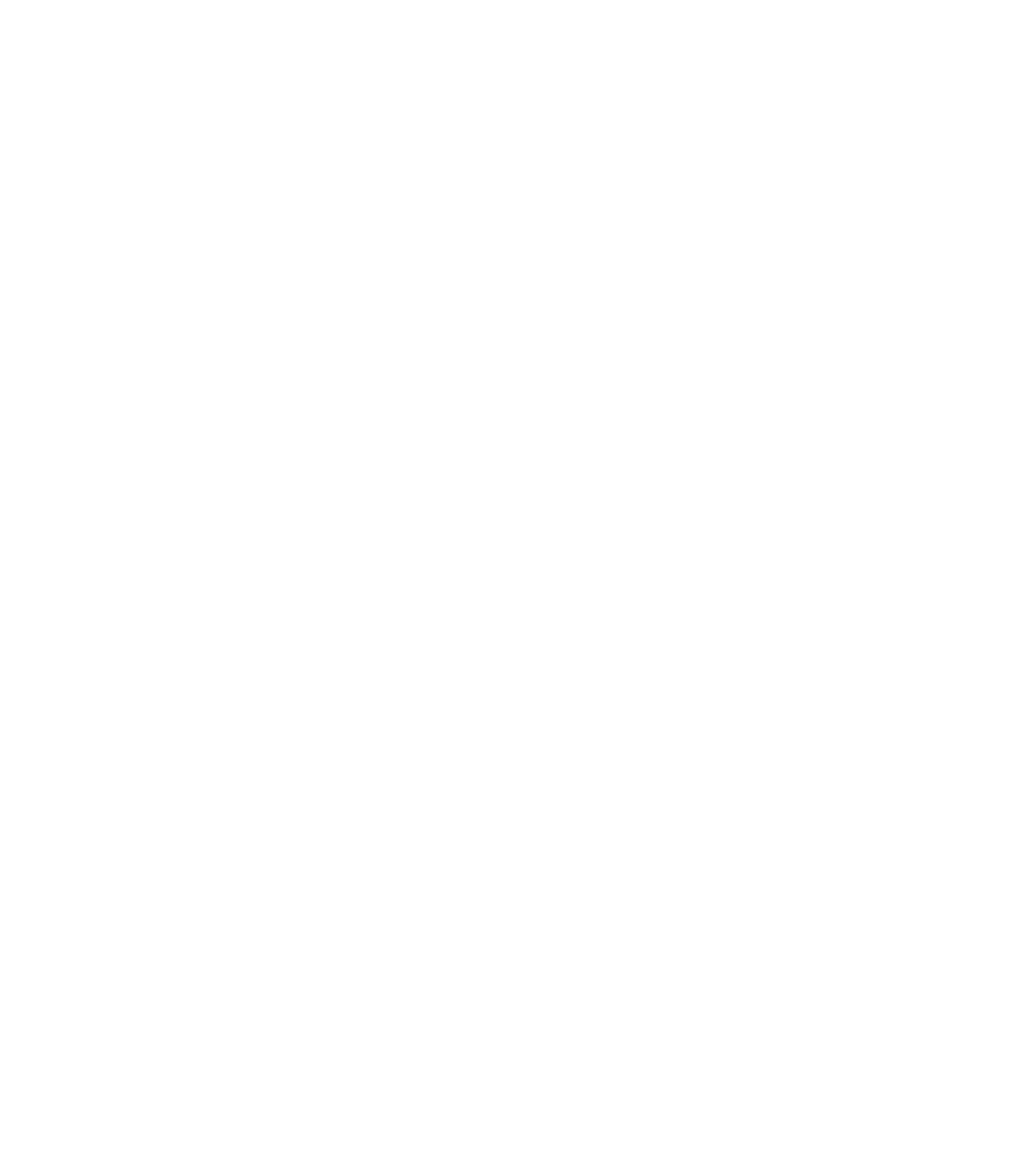
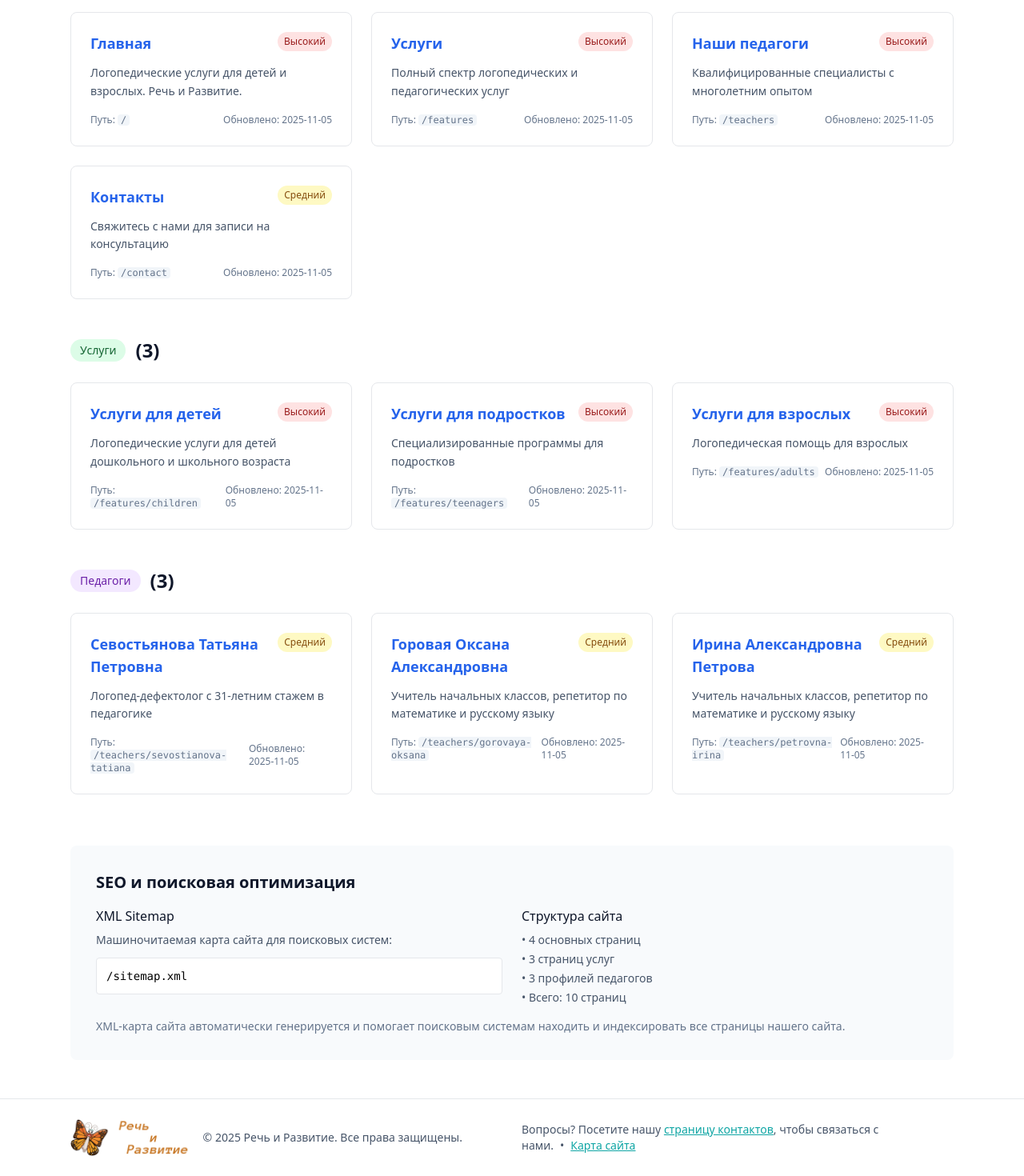
Before and after one commit to sebaural/speech-development, a React (Vite) app: page /sitemap in a window 1280 px wide. Before the commit this address had no page. Shown: the part 330-1800 px from the top of the page at 80% size. Before the commit the page ends 800 px from the top, so only its background shows below. Built offline with nearby package versions, Linux system fonts and the light colour scheme.

Commit message:
added sitemap

```diff
--- a/src/App.tsx
+++ b/src/App.tsx
@@ -4,6 +4,7 @@
 import FeaturesPage from './pages/FeaturesPage'
 import TeachersPage from './pages/TeachersPage'
 import ContactPage from './pages/ContactPage'
+import SiteMapPage from './pages/SiteMapPage'
 import Children from './pages/features/children'
 import Teenagers from './pages/features/teenagers'
 import Adults from './pages/features/adults'
@@ -71,6 +72,7 @@
   <Route path="/teachers" element={<TeachersPage />} />
   <Route path="/teachers/:slug" element={<TestimonialDetailPage />} />
       <Route path="/contact" element={<ContactPage />} />
+      <Route path="/sitemap" element={<SiteMapPage />} />
     </Routes>
   )
 }
--- a/src/components/Footer.tsx
+++ b/src/components/Footer.tsx
@@ -17,7 +17,9 @@
           <p className="text-sm text-slate-600">© {new Date().getFullYear()} Речь и Развитие. Все права защищены.</p>
         </div>
         <div className="flex items-center text-sm text-slate-600">
-          <p>Вопросы? Посетите нашу <a href="/contact" className="text-accent underline">страницу контактов</a>, чтобы связаться с нами.</p>
+          <p>Вопросы? Посетите нашу <a href="/contact" className="text-accent underline">страницу контактов</a>, чтобы связаться с нами.
+          <span className="mx-2">•</span>
+          <a href="/sitemap" className="text-accent underline">Карта сайта</a></p>
         </div>
       </div>
     </footer>
--- /dev/null
+++ b/src/components/SiteMap.tsx
@@ -0,0 +1,213 @@
+import React from 'react'
+import { Link } from 'react-router-dom'
+
+export interface SiteMapItem {
+  title: string
+  path: string
+  description: string
+  category: 'main' | 'feature' | 'teacher'
+  lastModified: string
+  priority: 'high' | 'medium' | 'low'
+}
+
+const siteMapData: SiteMapItem[] = [
+  // Main Pages
+  {
+    title: 'Главная',
+    path: '/',
+    description: 'Логопедические услуги для детей и взрослых. Речь и Развитие.',
+    category: 'main',
+    lastModified: '2025-11-05',
+    priority: 'high'
+  },
+  {
+    title: 'Услуги',
+    path: '/features',
+    description: 'Полный спектр логопедических и педагогических услуг',
+    category: 'main',
+    lastModified: '2025-11-05',
+    priority: 'high'
+  },
+  {
+    title: 'Наши педагоги',
+    path: '/teachers',
+    description: 'Квалифицированные специалисты с многолетним опытом',
+    category: 'main',
+    lastModified: '2025-11-05',
+    priority: 'high'
+  },
+  {
+    title: 'Контакты',
+    path: '/contact',
+    description: 'Свяжитесь с нами для записи на консультацию',
+    category: 'main',
+    lastModified: '2025-11-05',
+    priority: 'medium'
+  },
+
+  // Feature Pages
+  {
+    title: 'Услуги для детей',
+    path: '/features/children',
+    description: 'Логопедические услуги для детей дошкольного и школьного возраста',
+    category: 'feature',
+    lastModified: '2025-11-05',
+    priority: 'high'
+  },
+  {
+    title: 'Услуги для подростков',
+    path: '/features/teenagers',
+    description: 'Специализированные программы для подростков',
+    category: 'feature',
+    lastModified: '2025-11-05',
+    priority: 'high'
+  },
+  {
+    title: 'Услуги для взрослых',
+    path: '/features/adults',
+    description: 'Логопедическая помощь для взрослых',
+    category: 'feature',
+    lastModified: '2025-11-05',
+    priority: 'high'
+  },
+
+  // Teacher Pages
+  {
+    title: 'Севостьянова Татьяна Петровна',
+    path: '/teachers/sevostianova-tatiana',
+    description: 'Логопед-дефектолог с 31-летним стажем в педагогике',
+    category: 'teacher',
+    lastModified: '2025-11-05',
+    priority: 'medium'
+  },
+  {
+    title: 'Горовая Оксана Александровна',
+    path: '/teachers/gorovaya-oksana',
+    description: 'Учитель начальных классов, репетитор по математике и русскому языку',
+    category: 'teacher',
+    lastModified: '2025-11-05',
+    priority: 'medium'
+  },
+  {
+    title: 'Ирина Александровна Петрова',
+    path: '/teachers/petrovna-irina',
+    description: 'Учитель начальных классов, репетитор по математике и русскому языку',
+    category: 'teacher',
+    lastModified: '2025-11-05',
+    priority: 'medium'
+  }
+]
+
+const getCategoryColor = (category: SiteMapItem['category']) => {
+  switch (category) {
+    case 'main': return 'bg-blue-100 text-blue-800'
+    case 'feature': return 'bg-green-100 text-green-800'
+    case 'teacher': return 'bg-purple-100 text-purple-800'
+  }
+}
+
+const getPriorityColor = (priority: SiteMapItem['priority']) => {
+  switch (priority) {
+    case 'high': return 'bg-red-100 text-red-800'
+    case 'medium': return 'bg-yellow-100 text-yellow-800'
+    case 'low': return 'bg-gray-100 text-gray-800'
+  }
+}
+
+const getCategoryTitle = (category: SiteMapItem['category']) => {
+  switch (category) {
+    case 'main': return 'Основные страницы'
+    case 'feature': return 'Услуги'
+    case 'teacher': return 'Педагоги'
+  }
+}
+
+export default function SiteMap() {
+  const groupedData = siteMapData.reduce((groups, item) => {
+    const group = groups[item.category] || []
+    group.push(item)
+    groups[item.category] = group
+    return groups
+  }, {} as Record<string, SiteMapItem[]>)
+
+  return (
+    <div className="max-w-6xl mx-auto px-6 py-12">
+      <div className="mb-12 text-center">
+        <h1 className="text-4xl font-bold text-slate-900 mb-4">Карта сайта</h1>
+        <p className="text-lg text-slate-600 max-w-2xl mx-auto">
+          Полная структура нашего сайта логопедических услуг.
+          Найдите нужную информацию о наших услугах и специалистах.
+        </p>
+      </div>
+
+      {Object.entries(groupedData).map(([category, items]) => (
+        <div key={category} className="mb-12">
+          <h2 className="text-2xl font-semibold text-slate-900 mb-6 flex items-center gap-3">
+            <span className={`px-3 py-1 text-sm font-medium rounded-full ${getCategoryColor(category as SiteMapItem['category'])}`}>
+              {getCategoryTitle(category as SiteMapItem['category'])}
+            </span>
+            <span>({items.length})</span>
+          </h2>
+
+          <div className="grid gap-6 md:grid-cols-2 lg:grid-cols-3">
+            {items.map((item) => (
+              <div
+                key={item.path}
+                className="border rounded-lg p-6 hover:shadow-lg transition-shadow bg-white"
+              >
+                <div className="flex items-start justify-between mb-3">
+                  <Link
+                    to={item.path}
+                    className="text-lg font-semibold text-blue-600 hover:text-blue-800 hover:underline flex-1 mr-2"
+                  >
+                    {item.title}
+                  </Link>
+                  <span className={`px-2 py-1 text-xs font-medium rounded-full whitespace-nowrap ${getPriorityColor(item.priority)}`}>
+                    {item.priority === 'high' ? 'Высокий' : item.priority === 'medium' ? 'Средний' : 'Низкий'}
+                  </span>
+                </div>
+
+                <p className="text-slate-600 mb-4 text-sm leading-relaxed">{item.description}</p>
+
+                <div className="flex items-center justify-between text-xs text-slate-500">
+                  <span>Путь: <code className="bg-slate-100 px-1 rounded">{item.path}</code></span>
+                  <span>Обновлено: {item.lastModified}</span>
+                </div>
+              </div>
+            ))}
+          </div>
+        </div>
+      ))}
+
+      <div className="mt-16 p-8 bg-slate-50 rounded-lg">
+        <h2 className="text-xl font-semibold text-slate-900 mb-4">SEO и поисковая оптимизация</h2>
+        <div className="grid md:grid-cols-2 gap-6">
+          <div>
+            <h3 className="font-medium text-slate-900 mb-2">XML Sitemap</h3>
+            <p className="text-slate-600 mb-3 text-sm">
+              Машиночитаемая карта сайта для поисковых систем:
+            </p>
+            <code className="block bg-white p-3 rounded border text-sm">
+              /sitemap.xml
+            </code>
+          </div>
+          <div>
+            <h3 className="font-medium text-slate-900 mb-2">Структура сайта</h3>
+            <ul className="text-sm text-slate-600 space-y-1">
+              <li>• {siteMapData.filter(item => item.category === 'main').length} основных страниц</li>
+              <li>• {siteMapData.filter(item => item.category === 'feature').length} страниц услуг</li>
+              <li>• {siteMapData.filter(item => item.category === 'teacher').length} профилей педагогов</li>
+              <li>• Всего: {siteMapData.length} страниц</li>
+            </ul>
+          </div>
+        </div>
+        <p className="text-sm text-slate-500 mt-4">
+          XML-карта сайта автоматически генерируется и помогает поисковым системам
+          находить и индексировать все страницы нашего сайта.
+        </p>
+      </div>
+    </div>
+  )
+}
+
+export { siteMapData }
--- /dev/null
+++ b/src/pages/SiteMapPage.tsx
@@ -0,0 +1,16 @@
+import React from 'react'
+import SiteMap from '../components/SiteMap'
+import Nav from '../components/Nav'
+import Footer from '../components/Footer'
+
+export default function SiteMapPage() {
+  return (
+    <>
+      <Nav />
+      <main>
+        <SiteMap />
+      </main>
+      <Footer />
+    </>
+  )
+}
```
Also changed, not shown: 1 other file (tests, documents, lock files or other folders).
